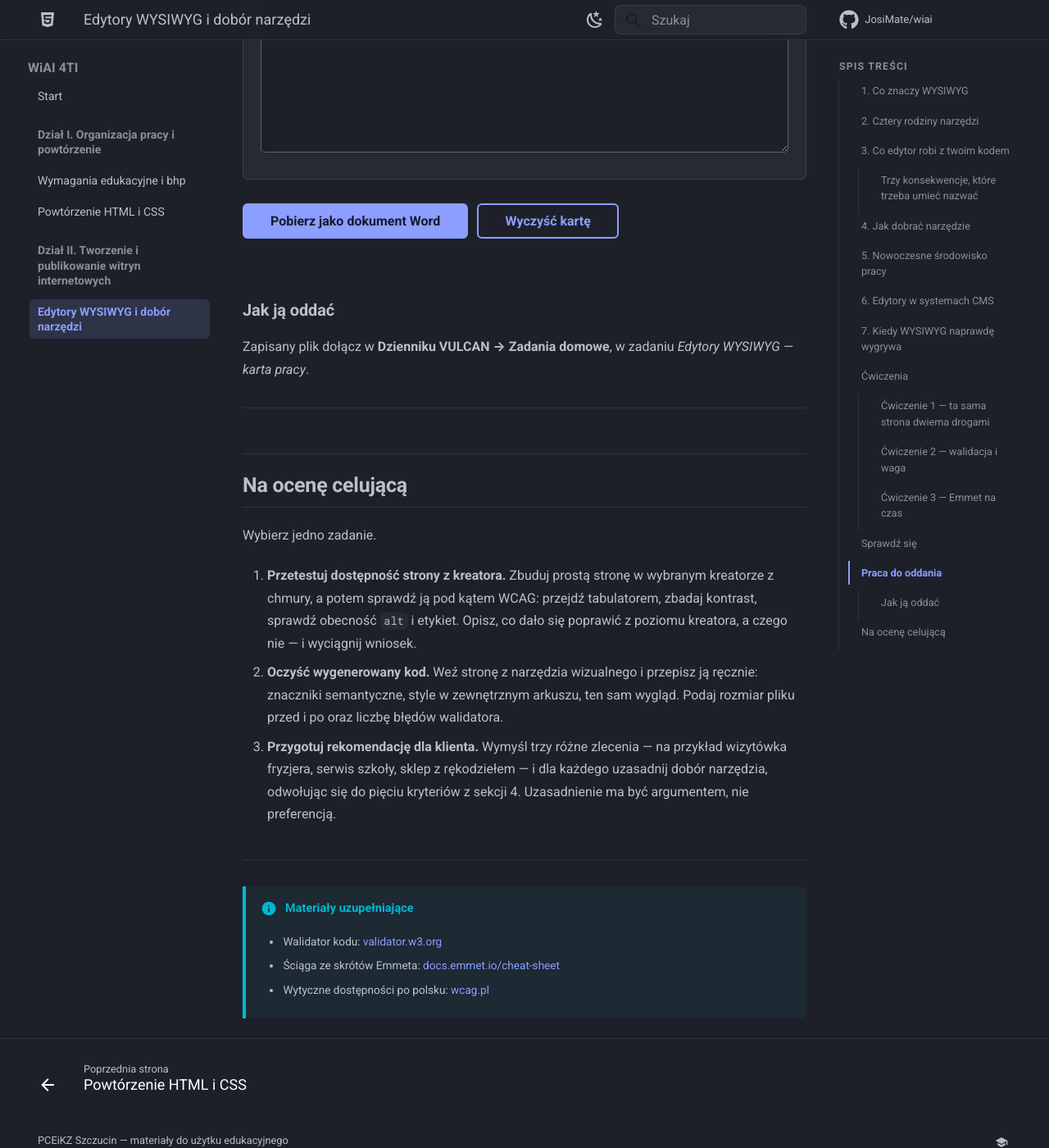
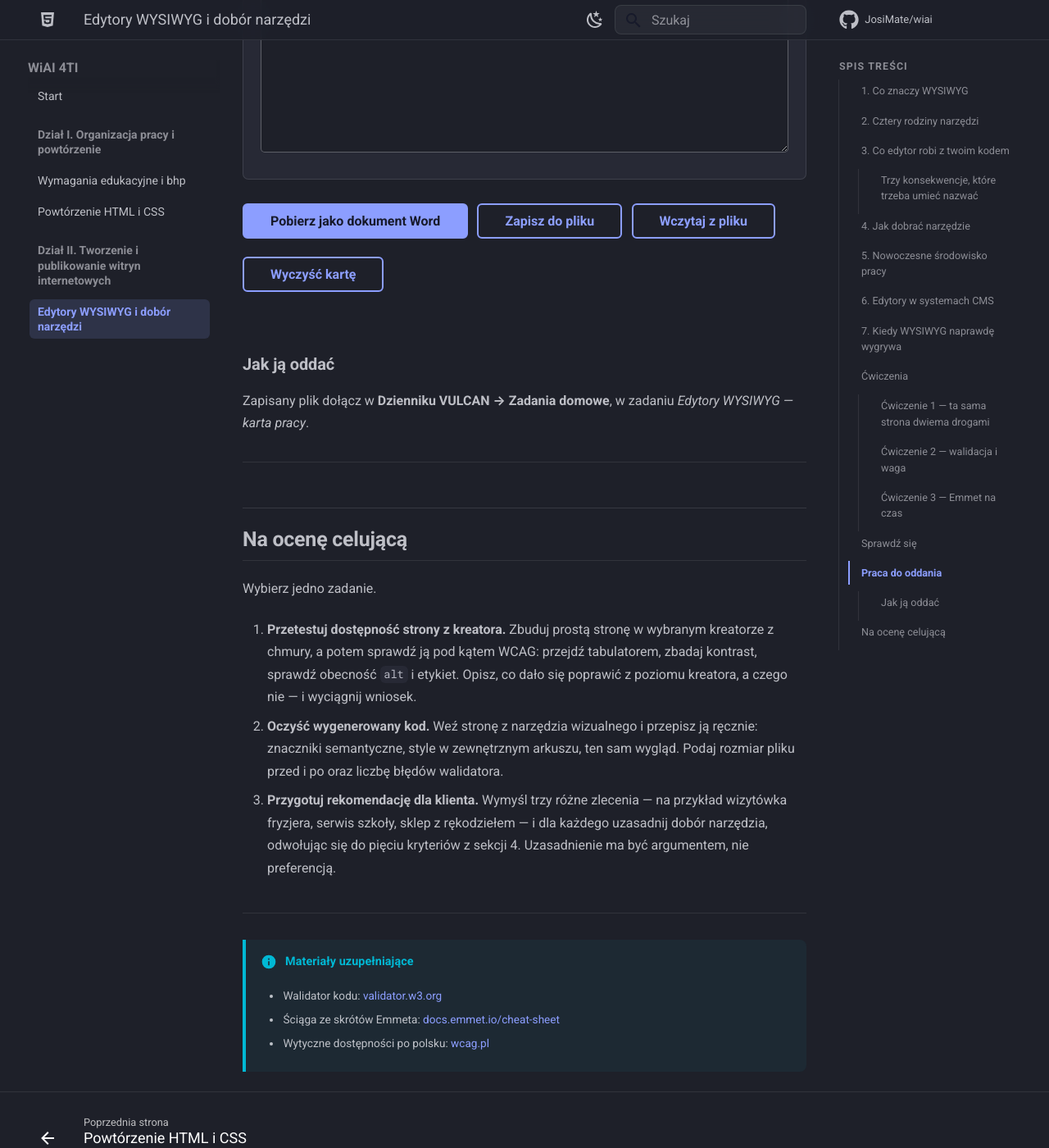
Before and after one commit to JosiMate/wiai, an MkDocs documentation site: the page built from docs/dzial-2/edytory-wysiwyg.md, in a window 1280 px wide and 1400 px high, scrolled down 13868 px. Shown: the whole window at 82% size. Built offline with MkDocs 1.6.1 and Material for MkDocs 9.7.7, drawn with Linux system fonts in a browser that asks for light colours; comment, search, counter and statistics services are not loaded; part of the change alters nothing that is shown.

Commit message:
save proggress

```diff
--- a/docs/assets/extra.css
+++ b/docs/assets/extra.css
@@ -195,6 +195,19 @@
 .kp-zrzut-podglad[hidden],
 .kp-zrzut-pusty[hidden] { display: none !important; }
 
+/* Stopka ma teraz cztery przyciski: pobranie Worda, zapis postępu do pliku,
+   wczytanie go z powrotem i wyczyszczenie karty. Trzy pierwsze są bezpieczne,
+   czwarty kasuje pracę bezpowrotnie — dlatego łamiemy wiersz przed nim, żeby
+   nie stał w jednym rzędzie z resztą i nie dało się go kliknąć odruchowo.
+   Złamanie robi pusty rozdzielacz .kp-luka, a nie flex-basis na samym
+   przycisku — inaczej rozciągnąłby się na całą szerokość i wyglądał jak
+   akcja główna, czyli dokładnie odwrotnie, niż powinien. */
+.kp-luka { flex-basis: 100%; height: 0; margin: 0; }
+.kp-stopka .kp-wyczysc { margin-top: .3em; }
+@media screen and (max-width: 44em) {
+  .kp-stopka .md-button { flex: 1 1 auto; text-align: center; }
+}
+
 .kp-stopka { display: flex; flex-wrap: wrap; align-items: center; gap: .7em; margin-top: 1.6em; }
 .kp-stopka .md-button { margin: 0; }
 .kp-status { flex: 1 1 100%; margin: .3em 0 0; font-size: .74rem;
--- a/docs/assets/js/karta.js
+++ b/docs/assets/js/karta.js
@@ -39,10 +39,38 @@
     try { return JSON.parse(localStorage.getItem(KLUCZ(id))) || {}; }
     catch { return {}; }
   };
+  /* Zapis może się nie udać z dwóch zupełnie różnych powodów, a uczeń musi
+     wiedzieć z którego: w trybie prywatnym nic nie pomoże poza pobraniem
+     pliku, a przy zapełnionym magazynie wystarczy zwolnić miejsce.
+     Zwracamy więc powód, a nie samo true/false. */
   const zapisz = (id, dane) => {
-    try { localStorage.setItem(KLUCZ(id), JSON.stringify(dane)); return true; }
-    catch { return false; }   // tryb prywatny albo brak miejsca
+    try {
+      localStorage.setItem(KLUCZ(id), JSON.stringify(dane));
+      return "ok";
+    } catch (e) {
+      const brakMiejsca = e && (e.name === "QuotaExceededError" ||
+        e.name === "NS_ERROR_DOM_QUOTA_REACHED" || e.code === 22);
+      return brakMiejsca ? "brak-miejsca" : "zablokowany";
+    }
   };
+
+  /* Ile zajmują wszystkie karty razem. Magazyn jest wspólny dla całego
+     adresu, więc liczymy wszystko, nie tylko bieżącą kartę. */
+  function zajetosc() {
+    let bajty = 0;
+    try {
+      for (const k in localStorage) {
+        if (Object.prototype.hasOwnProperty.call(localStorage, k)) {
+          bajty += k.length + String(localStorage[k]).length;
+        }
+      }
+    } catch { return null; }
+    return bajty;
+  }
+
+  const wKB = (b) => (b >= 1024 * 1024
+    ? (b / 1024 / 1024).toFixed(1).replace(".", ",") + " MB"
+    : Math.round(b / 1024) + " kB");
 
   // ---------------------------------------------------------------- render
   function poleTekst(p, wart) {
@@ -117,6 +145,14 @@
       <div class="kp-stopka">
         <button type="button" class="kp-generuj md-button md-button--primary">
           Pobierz jako dokument Word</button>
+        <button type="button" class="kp-eksport md-button"
+          title="Zapisz odpowiedzi do pliku, żeby wrócić do nich na innym komputerze">
+          Zapisz do pliku</button>
+        <button type="button" class="kp-import md-button"
+          title="Wczytaj postęp zapisany wcześniej na innym komputerze">
+          Wczytaj z pliku</button>
+        <input type="file" class="kp-import-plik" accept=".json,application/json" hidden>
+        <span class="kp-luka" aria-hidden="true"></span>
         <button type="button" class="kp-wyczysc md-button">Wyczyść kartę</button>
         <p class="kp-status" role="status" aria-live="polite"></p>
       </div></div>`;
@@ -235,12 +271,26 @@
     const status = host.querySelector(".kp-status");
 
     const zapiszPole = (klucz, wart) => {
+      const poprzednia = dane[klucz];
       dane[klucz] = wart;
-      if (!zapisz(id, dane)) {
+      const wynik = zapisz(id, dane);
+      if (wynik === "brak-miejsca") {
+        // Cofamy zmianę — inaczej ekran pokazywałby coś, czego nie ma w zapisie.
+        if (poprzednia === undefined) delete dane[klucz]; else dane[klucz] = poprzednia;
+        status.innerHTML = "<strong>Brak miejsca w przeglądarce.</strong> Karty zajmują już " +
+          esc(wKB(zajetosc() || 0)) + " z około 5 MB — a to miejsce jest wspólne dla " +
+          "wszystkich kart. <strong>Zapisz postęp do pliku</strong>, potem usuń kilka zrzutów " +
+          "ekranu albo wyczyść zakończoną kartę innego działu.";
+        status.className = "kp-status kp-blad";
+        return false;
+      }
+      if (wynik === "zablokowany") {
         status.textContent = "Uwaga: przeglądarka nie zapisuje odpowiedzi (tryb prywatny?). " +
-          "Nie zamykaj karty przed pobraniem pliku.";
+          "Nie zamykaj karty przed zapisaniem postępu do pliku.";
         status.className = "kp-status kp-blad";
+        return false;
       }
+      return true;
     };
 
     host.addEventListener("input", (e) => {
@@ -250,8 +300,13 @@
     host.addEventListener("change", (e) => {
       if (e.target.type === "radio" && e.target.dataset.pole)
         zapiszPole(e.target.dataset.pole, e.target.value);
-      if (e.target.type === "file" && e.target.files[0])
-        wczytajObraz(e.target.files[0], e.target.closest(".kp-zrzut"), zapiszPole);
+      // Pole na plik obsługujemy tylko wtedy, gdy należy do strefy na zrzut.
+      // W stopce jest jeszcze jedno — do wczytywania postępu — i bez tego
+      // sprawdzenia trafiało tutaj z pustym „closest", wywracając skrypt.
+      if (e.target.type === "file" && e.target.files[0]) {
+        const strefa = e.target.closest(".kp-zrzut");
+        if (strefa) wczytajObraz(e.target.files[0], strefa, zapiszPole);
+      }
     });
 
     // wklejanie zrzutów
@@ -305,25 +360,157 @@
       } finally { btn.disabled = false; }
     });
 
+    /* ─────────────────────── przeniesienie na inny komputer ───────────────
+       Karta mieszka w localStorage, czyli w JEDNEJ przeglądarce na JEDNYM
+       komputerze. Uczeń, który zaczyna w pracowni i kończy w domu, musi mieć
+       jak przenieść odpowiedzi — stąd plik. Zawiera też nazwę karty, żeby
+       import do niewłaściwego działu dało się wychwycić, i datę zapisu,
+       żeby przy dwóch plikach było wiadomo, który jest nowszy. */
+    const NAZWA_FORMATU = "karta-pracy-pceikz";
+    const WERSJA_FORMATU = 1;
+
+    host.querySelector(".kp-eksport").addEventListener("click", () => {
+      const paczka = {
+        format: NAZWA_FORMATU,
+        wersja: WERSJA_FORMATU,
+        karta: id,
+        tytul: def.tytul,
+        zapisano: new Date().toISOString(),
+        odpowiedzi: dane,
+      };
+      const blob = new Blob([JSON.stringify(paczka)], { type: "application/json" });
+      const url = URL.createObjectURL(blob);
+      const a = document.createElement("a");
+      a.href = url;
+      a.download = `postep_${id}.json`;
+      document.body.appendChild(a); a.click(); a.remove();
+      setTimeout(() => URL.revokeObjectURL(url), 4000);
+      status.innerHTML = "Zapisano <strong>postep_" + esc(id) + ".json</strong> (" +
+        esc(wKB(blob.size)) + "). Przenieś ten plik na drugi komputer — pendrive'em, " +
+        "OneDrive'em albo mailem do siebie — i tam kliknij <strong>Wczytaj postęp z pliku</strong>.";
+      status.className = "kp-status kp-ok";
+    });
+
+    const wejscie = host.querySelector(".kp-import-plik");
+    host.querySelector(".kp-import").addEventListener("click", () => wejscie.click());
+    wejscie.addEventListener("change", () => {
+      const plik = wejscie.files && wejscie.files[0];
+      if (!plik) return;
+      const r = new FileReader();
+      // Pole czyścimy DOPIERO po odczycie — inaczej przeglądarka zwalnia plik
+      // spod uchwytu i FileReader kończy się błędem. Czyścimy je jednak
+      // zawsze, żeby dało się wczytać ten sam plik drugi raz.
+      const posprzataj = () => { wejscie.value = ""; };
+      r.onerror = () => {
+        posprzataj();
+        status.textContent = "Nie udało się odczytać pliku. Spróbuj wskazać go jeszcze raz.";
+        status.className = "kp-status kp-blad";
+      };
+      r.onload = () => {
+        posprzataj();
+        let paczka;
+        try { paczka = JSON.parse(r.result); }
+        catch {
+          status.textContent = "To nie jest plik z postępem karty (nie da się go odczytać).";
+          status.className = "kp-status kp-blad";
+          return;
+        }
+        if (!paczka || paczka.format !== NAZWA_FORMATU || !paczka.odpowiedzi) {
+          status.textContent = "To nie jest plik z postępem karty pracy.";
+          status.className = "kp-status kp-blad";
+          return;
+        }
+        if (paczka.karta !== id) {
+          status.textContent = `Ten plik należy do karty „${paczka.tytul || paczka.karta}", ` +
+            "a jesteś na innym dziale. Otwórz stronę tamtego działu i wczytaj plik tam.";
+          status.className = "kp-status kp-blad";
+          return;
+        }
+        /* Liczymy tylko to, co uczeń naprawdę wpisał. Klasa wjeżdża do danych
+           sama przy pierwszym otwarciu karty (wartość domyślna z definicji),
+           więc bez tego wyjątku nawet pusta karta zgłaszała „masz już
+           wypełnione pola" i straszyła nadpisaniem. */
+        const wypelnione = Object.entries(dane).filter(([k, v]) =>
+          v !== "" && v != null && !(k === "_klasa" && v === def.klasa)).length;
+        const kiedy = paczka.zapisano
+          ? new Date(paczka.zapisano).toLocaleString("pl-PL")
+          : "nieznanej daty";
+        if (wypelnione && !confirm(
+              `Ta karta ma już ${wypelnione} wypełnionych pól. Wczytanie pliku z ${kiedy} ` +
+              "zastąpi je w całości. Kontynuować?")) return;
+
+        const wynik = zapisz(id, paczka.odpowiedzi);
+        if (wynik !== "ok") {
+          status.textContent = wynik === "brak-miejsca"
+            ? "Brak miejsca w przeglądarce — wyczyść zakończoną kartę innego działu i spróbuj ponownie."
+            : "Przeglądarka nie pozwala zapisać danych (tryb prywatny?).";
+          status.className = "kp-status kp-blad";
+          return;
+        }
+        dane = paczka.odpowiedzi;
+        podepnij(host, def);
+        const nowyStatus = host.querySelector(".kp-status");
+        nowyStatus.innerHTML = "Wczytano postęp zapisany <strong>" + esc(kiedy) +
+          "</strong>. Możesz pracować dalej.";
+        nowyStatus.className = "kp-status kp-ok";
+      };
+      r.readAsText(plik);
+    });
+
     host.querySelector(".kp-wyczysc").addEventListener("click", () => {
-      if (!confirm("Usunąć wszystkie odpowiedzi z tej karty? Tej operacji nie da się cofnąć.")) return;
+      if (!confirm("Usunąć wszystkie odpowiedzi z tej karty? Tej operacji nie da się cofnąć.\n\n" +
+                   "Jeżeli chcesz je zachować, najpierw kliknij „Zapisz postęp do pliku”.")) return;
       localStorage.removeItem(KLUCZ(id));
       dane = {};
       podepnij(host, def);
     });
   }
 
+  /* Zrzut ekranu 1920×1080 zapisany jako PNG waży w postaci data URL około
+     525 kB, a cały localStorage tego serwera ma niecałe 5 MB — i to wspólne
+     dla wszystkich serwisów pod tym adresem. Dziewięć zrzutów zapychało limit.
+     Dlatego obraz przed zapisem skalujemy do MAX_PX i zapisujemy jako JPEG:
+     ten sam zrzut schodzi do ~210 kB, a tekst w oknie konsoli pozostaje
+     czytelny. Przezroczystość tracimy, ale zrzut ekranu jej nie ma. */
+  const MAX_PX = 1600;
+  const JAKOSC = 0.82;
+
+  function zmniejsz(dataUrl) {
+    return new Promise((gotowe) => {
+      const i = new Image();
+      i.onload = () => {
+        const skala = Math.min(1, MAX_PX / Math.max(i.naturalWidth, i.naturalHeight));
+        if (skala === 1 && dataUrl.length < 300 * 1024) return gotowe(dataUrl);
+        const c = document.createElement("canvas");
+        c.width = Math.round(i.naturalWidth * skala);
+        c.height = Math.round(i.naturalHeight * skala);
+        const x = c.getContext("2d");
+        // JPEG nie ma kanału alfa: bez tego przezroczyste tło wyszłoby czarne.
+        x.fillStyle = "#ffffff";
+        x.fillRect(0, 0, c.width, c.height);
+        x.drawImage(i, 0, 0, c.width, c.height);
+        try {
+          const maly = c.toDataURL("image/jpeg", JAKOSC);
+          gotowe(maly.length < dataUrl.length ? maly : dataUrl);
+        } catch { gotowe(dataUrl); }   // np. obraz z innego serwera
+      };
+      i.onerror = () => gotowe(dataUrl);
+      i.src = dataUrl;
+    });
+  }
+
   function wczytajObraz(plik, strefa, zapiszPole) {
     if (!plik) return;
-    if (plik.size > 4 * 1024 * 1024) {
-      alert("Ten obraz ma ponad 4 MB. Zrób zrzut samego okna zamiast całego ekranu.");
+    if (plik.size > 12 * 1024 * 1024) {
+      alert("Ten obraz ma ponad 12 MB. Zrób zrzut samego okna zamiast całego pulpitu.");
       return;
     }
     const r = new FileReader();
-    r.onload = () => {
-      zapiszPole(strefa.dataset.pole, r.result);
+    r.onload = async () => {
+      const obraz = await zmniejsz(r.result);
+      zapiszPole(strefa.dataset.pole, obraz);
       const fig = strefa.querySelector(".kp-zrzut-podglad");
-      fig.querySelector("img").src = r.result;
+      fig.querySelector("img").src = obraz;
       fig.hidden = false;
       strefa.querySelector(".kp-zrzut-pusty").hidden = true;
     };
```
